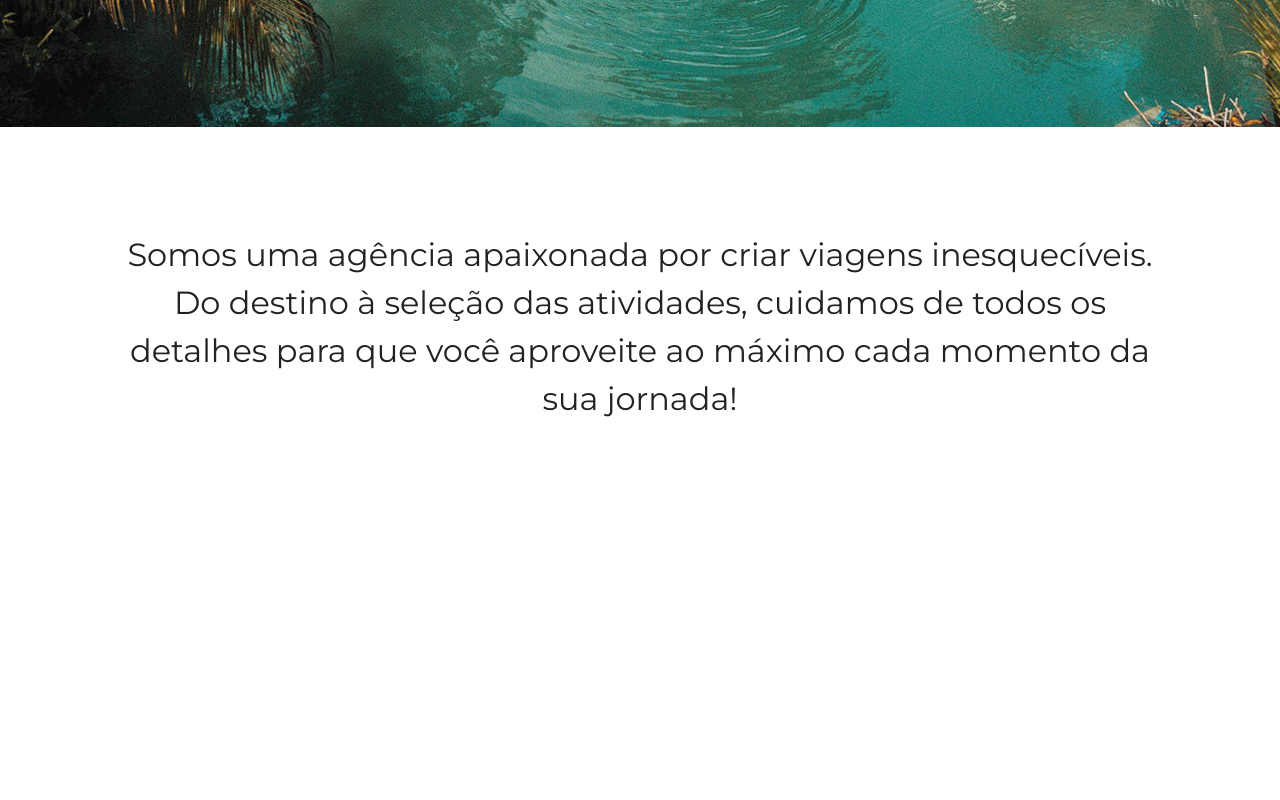
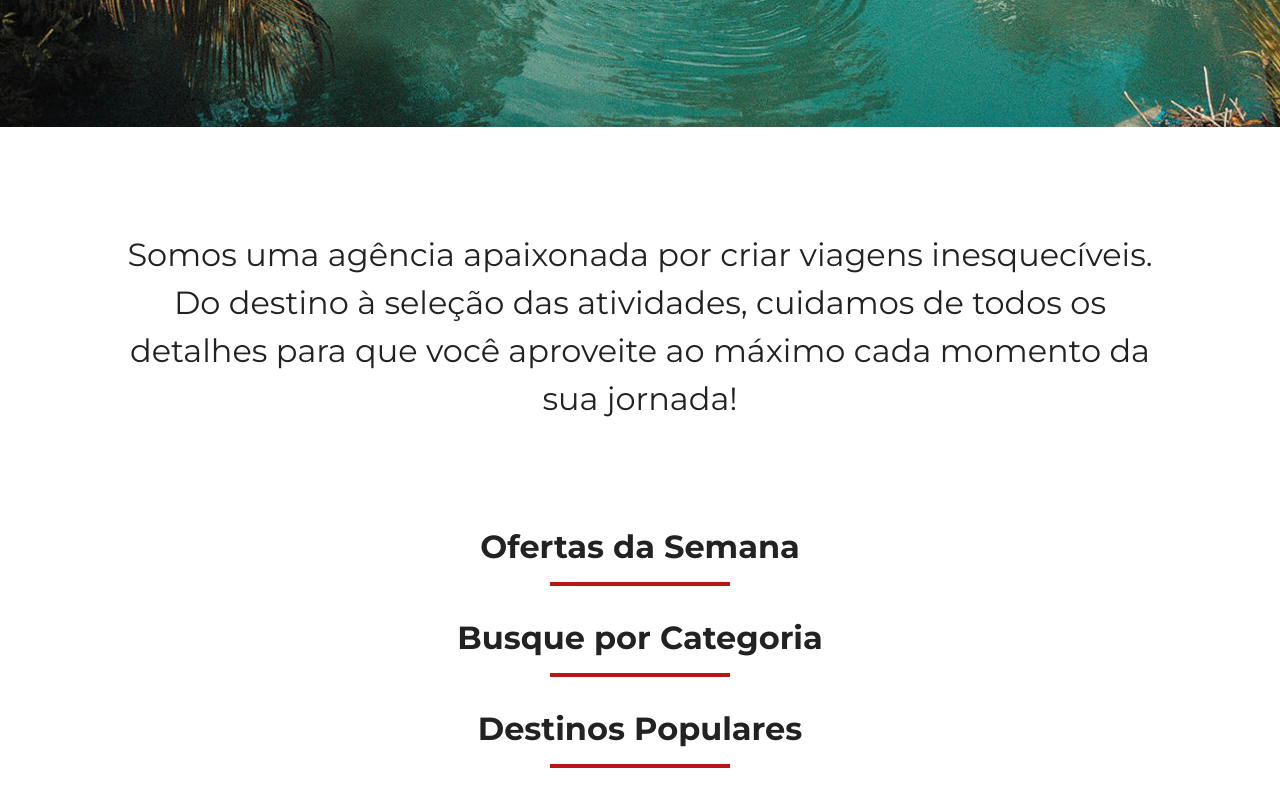
Before and after one commit to klaudius1012/jornada-viagens, a plain HTML site: page index.html in a window 1280 px wide. Shown: the part 646-1446 px from the top of the page. Before the commit the page ends 1173 px from the top, so only its background shows below. Drawn offline with Linux system fonts and the light colour scheme.

Commit message:
adiciona titulos componentizados

```diff
--- a/CSS/global.css
+++ b/CSS/global.css
@@ -41,4 +41,26 @@ button {
 
 body {
   font-family: "Montserrat", sans-serif;
+  color: var(--text-primary-color);
 }
+
+.section-titile h2 {
+  text-align: center;
+  font-size: 28px;
+  font-weight: var(--title-weight);
+  margin: 0;
+}
+
+.section-titile hr {
+  background-color: var(--secondary-color);
+  width: 180px;
+  height: 4px;
+  border: none;
+  margin: 16px auto 32px;
+}
+
+@media screen and (min-width: 768px) {
+  .section-titile h2 {
+    font-size: 32px;
+  }
+}
--- a/CSS/style.css
+++ b/CSS/style.css
@@ -1,3 +1,4 @@
 @import url(global.css);
 @import url(header.css);
 @import url(hero.css);
+@import url(offers.css);
--- a/index.html
+++ b/index.html
@@ -51,8 +51,28 @@
     <section class="hero">
       <div class="hero-img"></div>
       <h2>
-        Somos uma agência apaixonada por criar viagens inesquecíveis. Do destino à seleção das atividades, cuidamos de todos os detalhes para que você aproveite ao máximo cada momento da sua jornada!
+        Somos uma agência apaixonada por criar viagens inesquecíveis. Do destino
+        à seleção das atividades, cuidamos de todos os detalhes para que você
+        aproveite ao máximo cada momento da sua jornada!
       </h2>
+    </section>
+    <section class="offers">
+      <div class="section-titile">
+        <h2>Ofertas da Semana</h2>
+        <hr />
+      </div>
+    </section>
+    <section class="categories">
+      <div class="section-titile">
+        <h2>Busque por Categoria</h2>
+        <hr />
+      </div>
+    </section>
+    <section class="destiny">
+      <div class="section-titile">
+        <h2>Destinos Populares</h2>
+        <hr />
+      </div>
     </section>
   </body>
 </html>
```
Also changed, not shown: CSS/offers.css (added).
